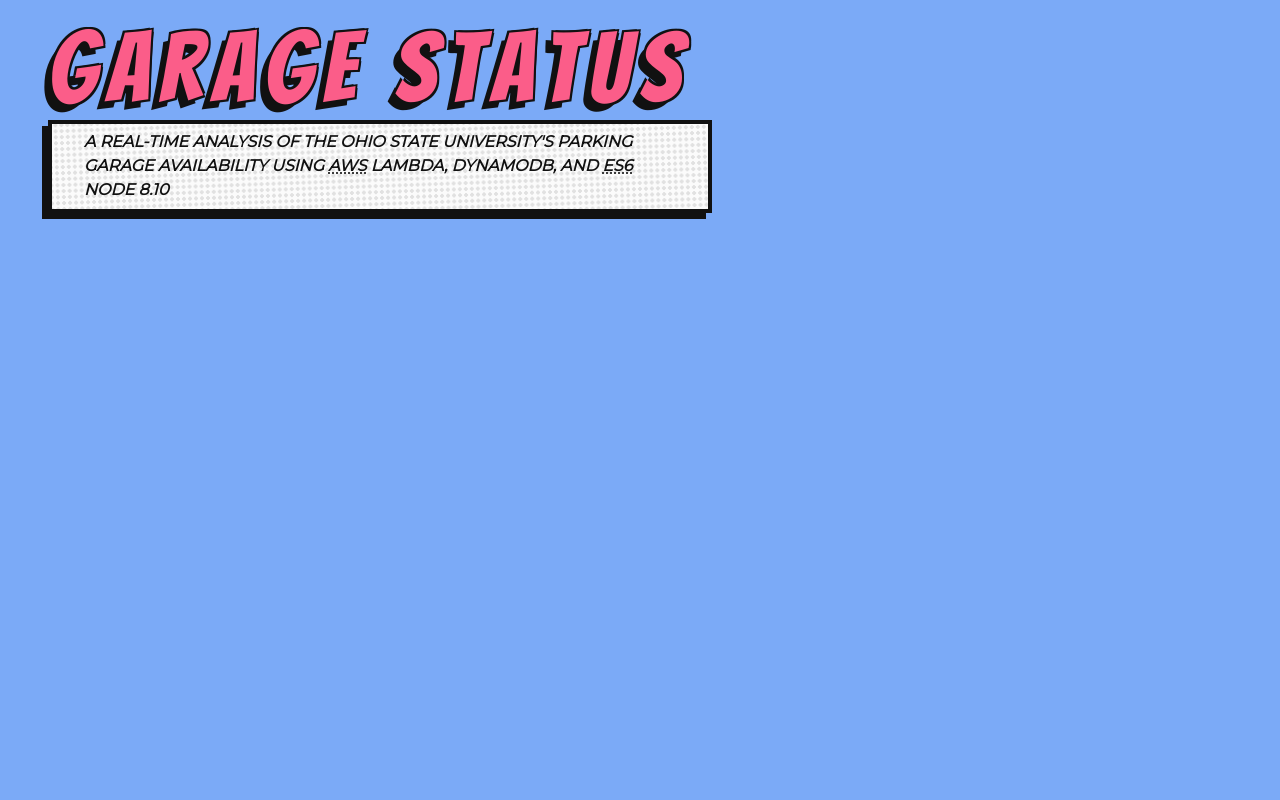
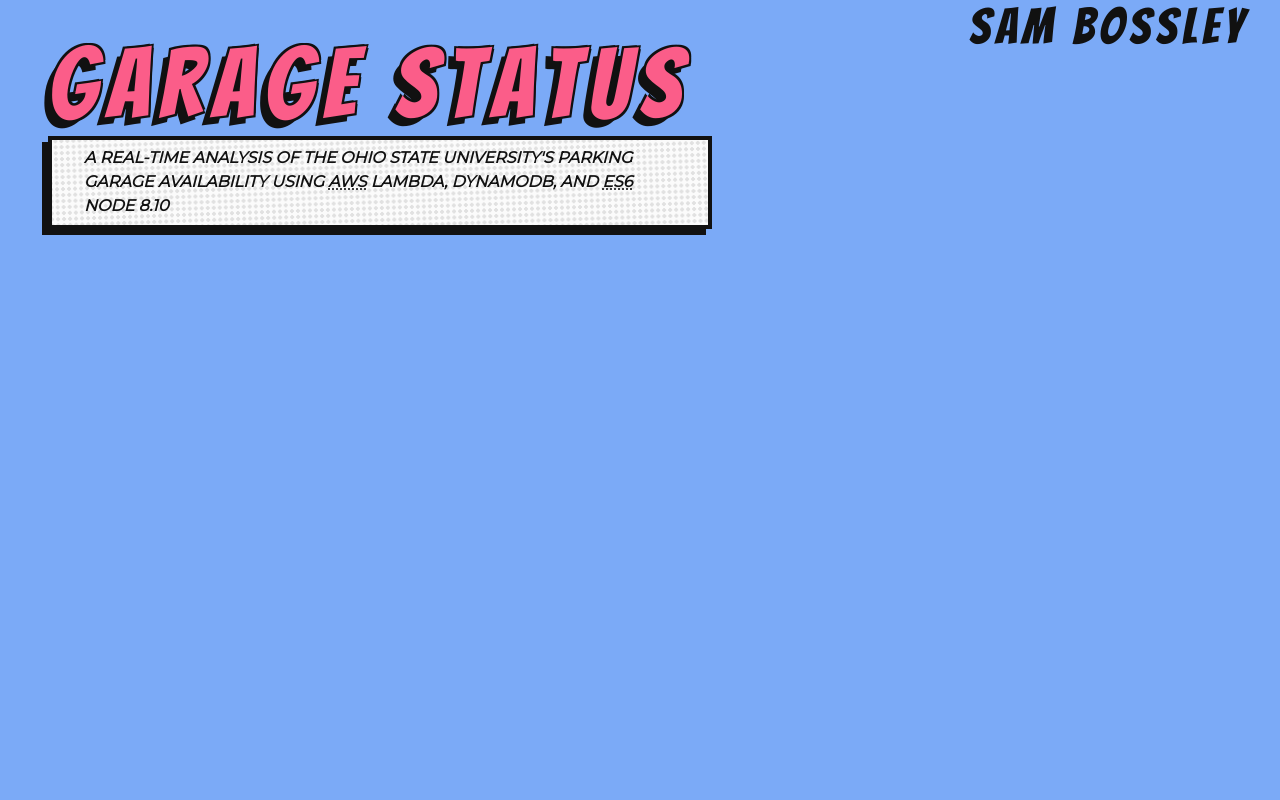
Before and after one commit to bossley9/Sam-Bossley, a React (Create React App) app: page / in a window 1280 px wide. Shown: the top 800 px of the page. Built offline with nearby package versions, Linux system fonts and the light colour scheme.

Commit message:
menu site component

```diff
--- a/package.json
+++ b/package.json
@@ -12,7 +12,7 @@
     "start": "react-scripts start",
     "build": "react-scripts build",
     "test": "react-scripts test",
-    "eject": "react-scripts eject"
+    "deploy": "react-scripts build && firebase deploy"
   },
   "eslintConfig": {
     "extends": "react-app"
--- a/src/App.js
+++ b/src/App.js
@@ -1,10 +1,11 @@
 import React, { Component } from 'react';
-import { About, Archery, GarageStatus, Leaderboards, Pylon } from './site';
+import { About, Archery, GarageStatus, Leaderboards, Menu, Pylon } from './site';
 
 class App extends Component {
   render() {
     return (
       <div className='App'>
+        <Menu />
         <GarageStatus />
         <Pylon />
         <Leaderboards />
--- a/src/_theme.js
+++ b/src/_theme.js
@@ -36,4 +36,8 @@ export default {
 
   spacing: '2rem',
 
+  zIndex: {
+    menu: 1000,
+  },
+
 }
--- a/src/components/Project/Project.scss
+++ b/src/components/Project/Project.scss
@@ -10,7 +10,7 @@
   position: absolute;
 
   margin: 0 var(--spacing);
-  padding: calc(var(--spacing) / 2);
+  padding: var(--spacing) calc(var(--spacing) / 2);
 
   z-index: 1;
 }
--- a/src/components/Typography/Typography.module.scss
+++ b/src/components/Typography/Typography.module.scss
@@ -10,32 +10,35 @@ h1, h2, h3, h4, h5, h6, em {
                 2px 2px 0 var(--palette-foreground);
 }
 
-h1, .sub1 {
+h1, .sub1, .subtitle1 {
   font-size: calc(3.052em * #{$scale});
 }
 
-h2, .sub2 {
+h2, .sub2, .subtitle2 {
   font-size: calc(2.441em * #{$scale});
 }
 
-h3, .sub3 {
+h3, .sub3, .subtitle3 {
   font-size: calc(1.953em * #{$scale});
 }
 
-h4, .sub4 {
+h4, .sub4, .subtitle4 {
   font-size: calc(1.563em * #{$scale});
 }
 
-h5, .sub5 {
+h5, .sub5, .subtitle5 {
   font-size: calc(1.25em * #{$scale});
 }
 
-h6, .sub6 {
+h6, .sub6, .subtitle6 {
   font-size: calc(1em * #{$scale});
 }
 
-.subtitle {
-  margin-top: 0;
+.sub, .subtitle {
+  font-family: var(--typography-fontFamily-primary);
+  font-weight: 400;
+  letter-spacing: 0.1em;
+  margin: 0;
 }
 
 em, .styled {
--- a/src/components/Typography/index.js
+++ b/src/components/Typography/index.js
@@ -49,17 +49,17 @@ class Typography extends Component {
         return <h6 {...props} className={classes.join(' ')}>{children}</h6>;
 
       case 'sub1': case 'subtitle1':
-        return <p {...props} className={`${modules.sub} ${modules.subtitle} ${classes.join(' ')}`}>{children}</p>;
+        return <p {...props} className={`${modules.sub} ${modules.subtitle1} ${classes.join(' ')}`}>{children}</p>;
       case 'sub2': case 'subtitle2':
-        return <p {...props} className={`${modules.sub} ${modules.subtitle} ${classes.join(' ')}`}>{children}</p>;
+        return <p {...props} className={`${modules.sub} ${modules.subtitle2} ${classes.join(' ')}`}>{children}</p>;
       case 'sub3': case 'subtitle3':
-        return <p {...props} className={`${modules.sub} ${modules.subtitle} ${classes.join(' ')}`}>{children}</p>;
+        return <p {...props} className={`${modules.sub} ${modules.subtitle3} ${classes.join(' ')}`}>{children}</p>;
       case 'sub4': case 'subtitle4':
-        return <p {...props} className={`${modules.sub} ${modules.subtitle} ${classes.join(' ')}`}>{children}</p>;
+        return <p {...props} className={`${modules.sub} ${modules.subtitle4} ${classes.join(' ')}`}>{children}</p>;
       case 'sub5': case 'subtitle5':
-        return <p {...props} className={`${modules.sub} ${modules.subtitle} ${classes.join(' ')}`}>{children}</p>;
+        return <p {...props} className={`${modules.sub} ${modules.subtitle5} ${classes.join(' ')}`}>{children}</p>;
       case 'sub6': case 'subtitle6':
-        return <p {...props} className={`${modules.sub} ${modules.subtitle} ${classes.join(' ')}`}>{children}</p>;
+        return <p {...props} className={`${modules.sub} ${modules.subtitle6} ${classes.join(' ')}`}>{children}</p>;
 
       case 'em': case 'emphasis':
         return <em {...props} className={classes.join(' ')}>{children}</em>;
--- a/src/site/About/index.js
+++ b/src/site/About/index.js
@@ -5,7 +5,7 @@ class About extends Component {
   render() {
     return (
       <Project backgroundColor='#ffda10'>
-        <p>hello.</p>
+        <span>hello.</span>
       </Project>
     );
   }
--- /dev/null
+++ b/src/site/Menu/Menu.module.scss
@@ -0,0 +1,10 @@
+.menu {
+  position: fixed;
+  right: 0;
+  top: 0;
+
+  text-align: right;
+  padding: 0 var(--spacing);
+
+  z-index: var(--zIndex-menu);
+}
--- /dev/null
+++ b/src/site/Menu/index.js
@@ -0,0 +1,16 @@
+import React from 'react';
+import { Type } from '../../components';
+import modules from './Menu.module.scss';
+
+class Menu extends React.Component {
+  render() {
+    return (
+      <nav className={`${modules.menu}`}>
+        {/* resume(paper?), linkedin, instagram, github, soundcloud */}
+        <Type variant='subtitle4'>Sam Bossley</Type>
+      </nav>
+    );
+  }
+}
+
+export default Menu;
--- a/src/site/Pylon/index.js
+++ b/src/site/Pylon/index.js
@@ -7,7 +7,7 @@ class Pylon extends Component {
     return (
       <Project backgroundColor='#ffda10'>
         <header>
-          <ProjectTitle color='#ec3c37'>Pylon</ProjectTitle>
+          <ProjectTitle color='#ec3c37' url='https://github.com/4lefac/Pylon'>Pylon</ProjectTitle>
           <TextBox>
             A cross-platform React-Native mobile app designed to locate <abbr title='Americans with Disabilities Act'>ADA</abbr> accessible entrances on campus
           </TextBox>
--- a/src/site/index.js
+++ b/src/site/index.js
@@ -2,8 +2,9 @@ import About from './About';
 import Archery from './Archery';
 import GarageStatus from './GarageStatus';
 import Leaderboards from './Leaderboards';
+import Menu from './Menu';
 import Pylon from './Pylon';
 
 export {
-  About, Archery, GarageStatus, Leaderboards, Pylon
+  About, Archery, GarageStatus, Leaderboards, Menu, Pylon
 }
```
